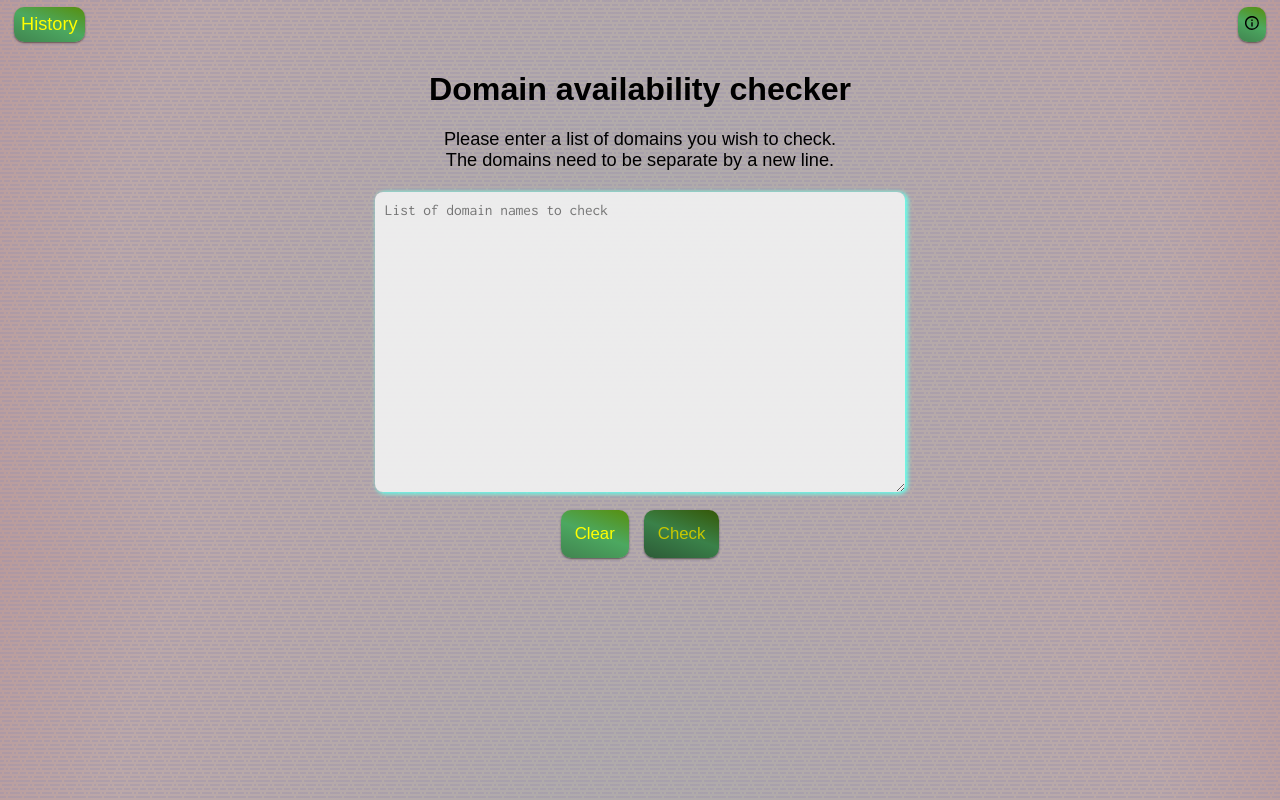
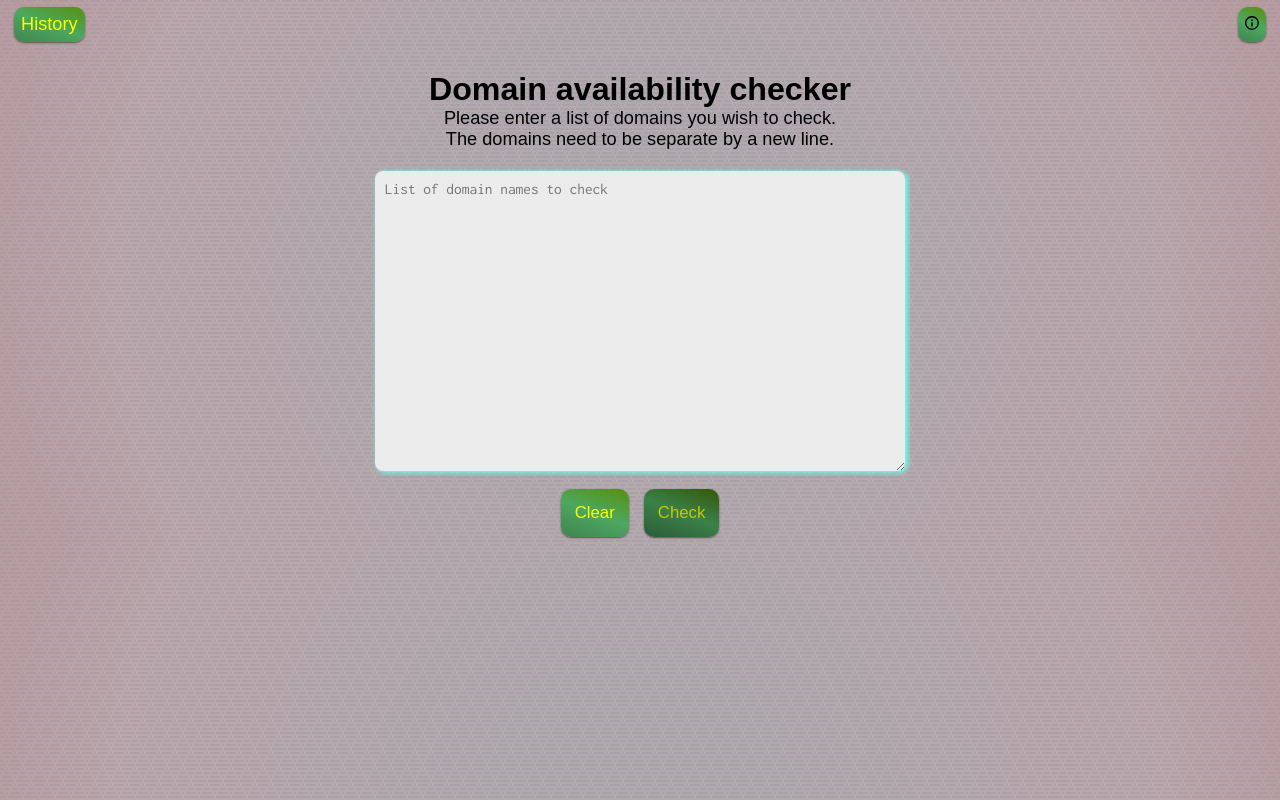
Before and after one commit to mendz/domain-availability-checker, a React (Create React App) app: page / in a window 1280 px wide. Built offline with nearby package versions, Linux system fonts and the light colour scheme; a web font is replaced by a local one.

Commit message:
update margin header

```diff
--- a/src/components/UI/Header/Header.module.css
+++ b/src/components/UI/Header/Header.module.css
@@ -1,10 +1,12 @@
 .Title {
-  font-family: "Cantarell", sans-serif;
+  font-family: 'Cantarell', sans-serif;
   font-size: 2.3rem;
+  margin-bottom: 0;
 }
 
 .Header p {
   font-size: 1.3rem;
+  margin-top: 0;
 }
 
 @media all and (max-width: 500px) {
```
